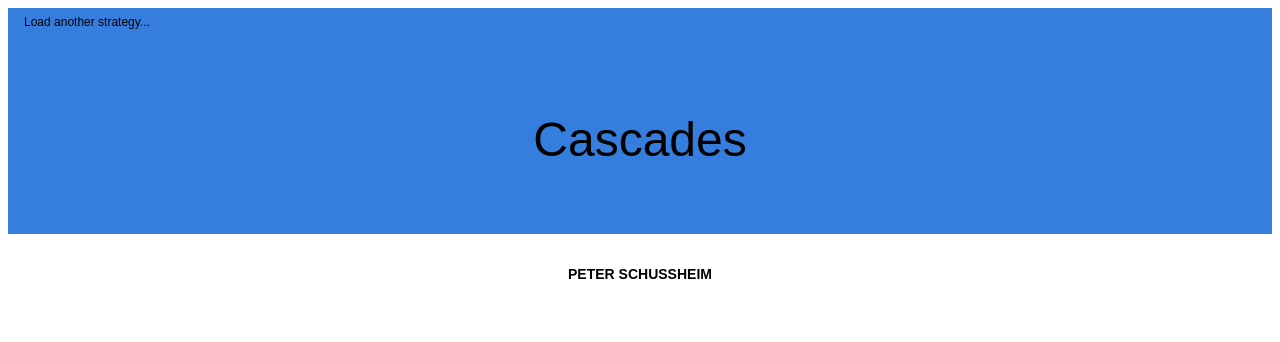
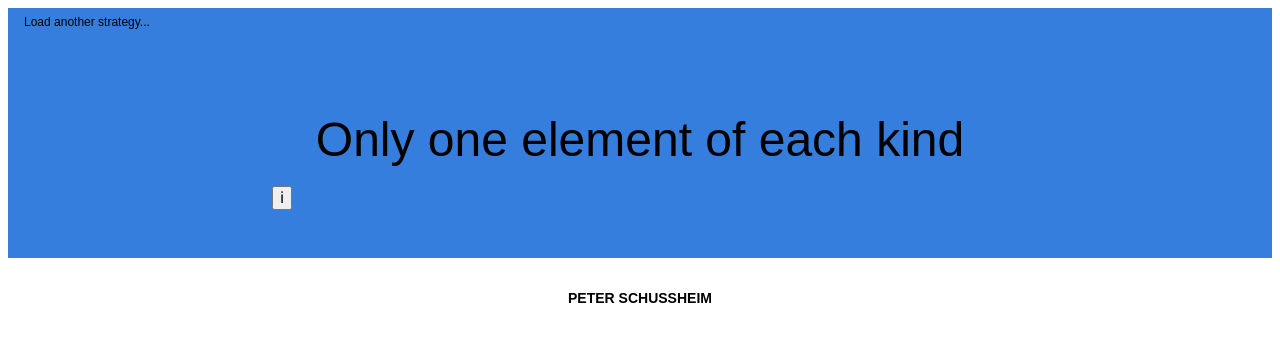
Before and after one commit to peterschussheim/oblique-strategies-client, a React (Create React App) app: page / in a window 1280 px wide. Shown: the top 342 px of the page. Built offline with nearby package versions, Linux system fonts and the light colour scheme.

Commit message:
info modal working well

```diff
--- a/public/index.html
+++ b/public/index.html
@@ -27,7 +27,8 @@
   <noscript>
     You need to enable JavaScript to run this app.
   </noscript>
-  <div id="root"></div>
+  <div id="app-root"></div>
+  <div id="modal-root"></div>
   <!--
       This HTML file is a template.
       If you open it directly in the browser, you will see an empty page.
--- a/src/App.js
+++ b/src/App.js
@@ -3,25 +3,86 @@ import './App.css'
 import { randomizer } from './util'
 import Footer from './Footer'
 import Button from './Button'
+import Modal from './Modal'
+
 import cards from './Cards.json'
 
+const styles = {
+  app: {
+    height: '10em',
+    width: '10em',
+    background: 'lightblue',
+    overflow: 'hidden'
+  },
+  modalRoot: {
+    position: 'relative',
+    zIndex: '999'
+  },
+  modal: {
+    backgroundColor: 'rgba(0, 0, 0, 0.7)',
+    position: 'fixed',
+    height: '100%',
+    width: '100%',
+    top: '0',
+    left: '0',
+    display: 'flex',
+    alignItems: 'center',
+    justifyContent: 'center'
+  },
+  modalButton: {
+    position: 'flex',
+    height: '75%'
+  }
+}
+
 class App extends Component {
-  state = {
-    currentCard: randomizer(cards),
-    isRefreshEnabled: false,
-    refreshSpeed: 3,
-    showEdition: false
+  constructor(props) {
+    super(props)
+    this.state = {
+      currentCard: randomizer(cards),
+      isRefreshEnabled: false,
+      refreshSpeed: 3,
+      showModal: false
+    }
+    this.handleRefresh = this.handleRefresh.bind(this)
+    this.handleShow = this.handleShow.bind(this)
+    this.handleHide = this.handleHide.bind(this)
   }
 
-  handleRefresh = event => {
+  handleRefresh(event) {
     event.preventDefault()
     this.setState(prevState => ({
       currentCard: randomizer(cards)
     }))
   }
 
+  handleShow() {
+    this.setState({ showModal: true })
+  }
+
+  handleHide() {
+    this.setState({ showModal: false })
+  }
+
   render() {
-    const { currentCard, showEdition } = this.state
+    const { currentCard, showModal } = this.state
+    const modal = this.state.showModal ? (
+      <Modal>
+        <div style={styles.modal}>
+          <button
+            className="close fixed right-2 top-2 pointer"
+            styles={styles.modalButton}
+            onClick={this.handleHide}
+          >
+            <img src={require('./assets/close.svg')} alt="" />
+          </button>
+          <p>
+            Oblique Strategies originated in the 1970s from two Gentlement...
+          </p>
+        </div>
+      </Modal>
+    ) : null
+
     return (
       <div className="ma2 bg-blue">
         <Button onClick={this.handleRefresh}>Load another strategy...</Button>
@@ -31,12 +92,8 @@ class App extends Component {
               {currentCard.content}
             </h1>
           </header>
-          {showEdition ? (
-            <span className=" fw2 silver mt0 lh-copy">
-              <label>Edition: </label>
-              {currentCard.edition}
-            </span>
-          ) : null}
+          <button onClick={this.handleShow}>&#8505;</button>
+          {modal}
         </div>
         <Footer />
       </div>
--- /dev/null
+++ b/src/Modal.js
@@ -0,0 +1,30 @@
+import React from 'react'
+import ReactDOM from 'react-dom'
+
+const modalRoot = document.getElementById('modal-root')
+
+class Modal extends React.Component {
+  constructor(props) {
+    super(props)
+    this.el = document.createElement('div')
+  }
+
+  componentDidMount() {
+    modalRoot.appendChild(this.el)
+  }
+
+  componentWillUnmount() {
+    modalRoot.removeChild(this.el)
+  }
+
+  render() {
+    return ReactDOM.createPortal(
+      // Any valid React child: JSX, strings, arrays, etc.
+      this.props.children,
+      // A DOM element
+      this.el
+    )
+  }
+}
+
+export default Modal
--- a/src/index.js
+++ b/src/index.js
@@ -5,13 +5,13 @@ import App from './App'
 import './index.css'
 import 'tachyons'
 
-const rootEl = document.getElementById('root')
+const appRoot = document.getElementById('app-root')
 
-ReactDOM.render(<App />, rootEl)
+ReactDOM.render(<App />, appRoot)
 
-if (module.hot) {
-  module.hot.accept('./App', () => {
-    const NextApp = require('./App').default
-    ReactDOM.render(<NextApp />, rootEl)
-  })
-}
+// if (module.hot) {
+//   module.hot.accept('./App', () => {
+//     const NextApp = require('./App').default
+//     ReactDOM.render(<NextApp />, rootEl)
+//   })
+// }
```
Also changed, not shown: src/assets/close.svg (added).
